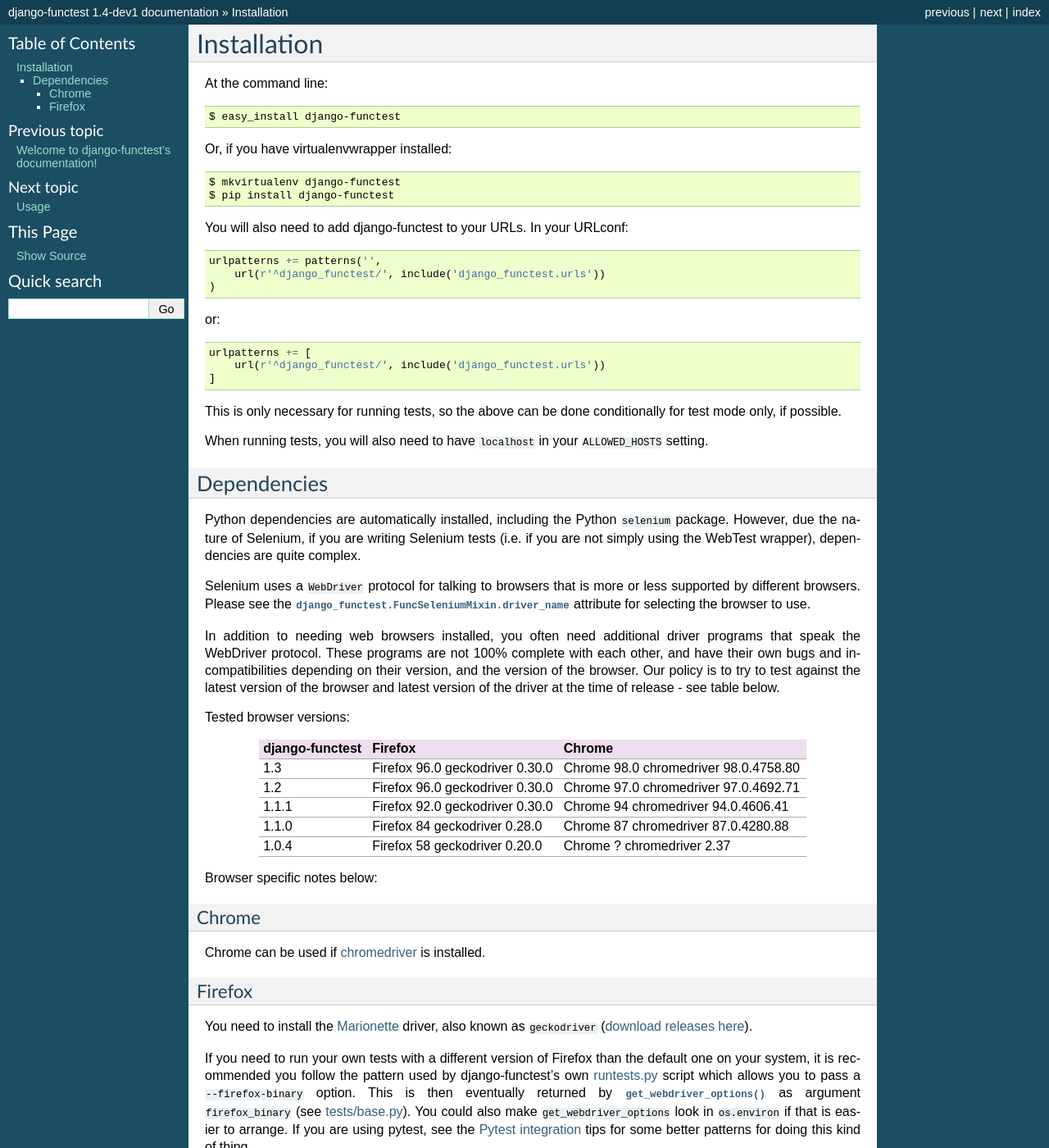
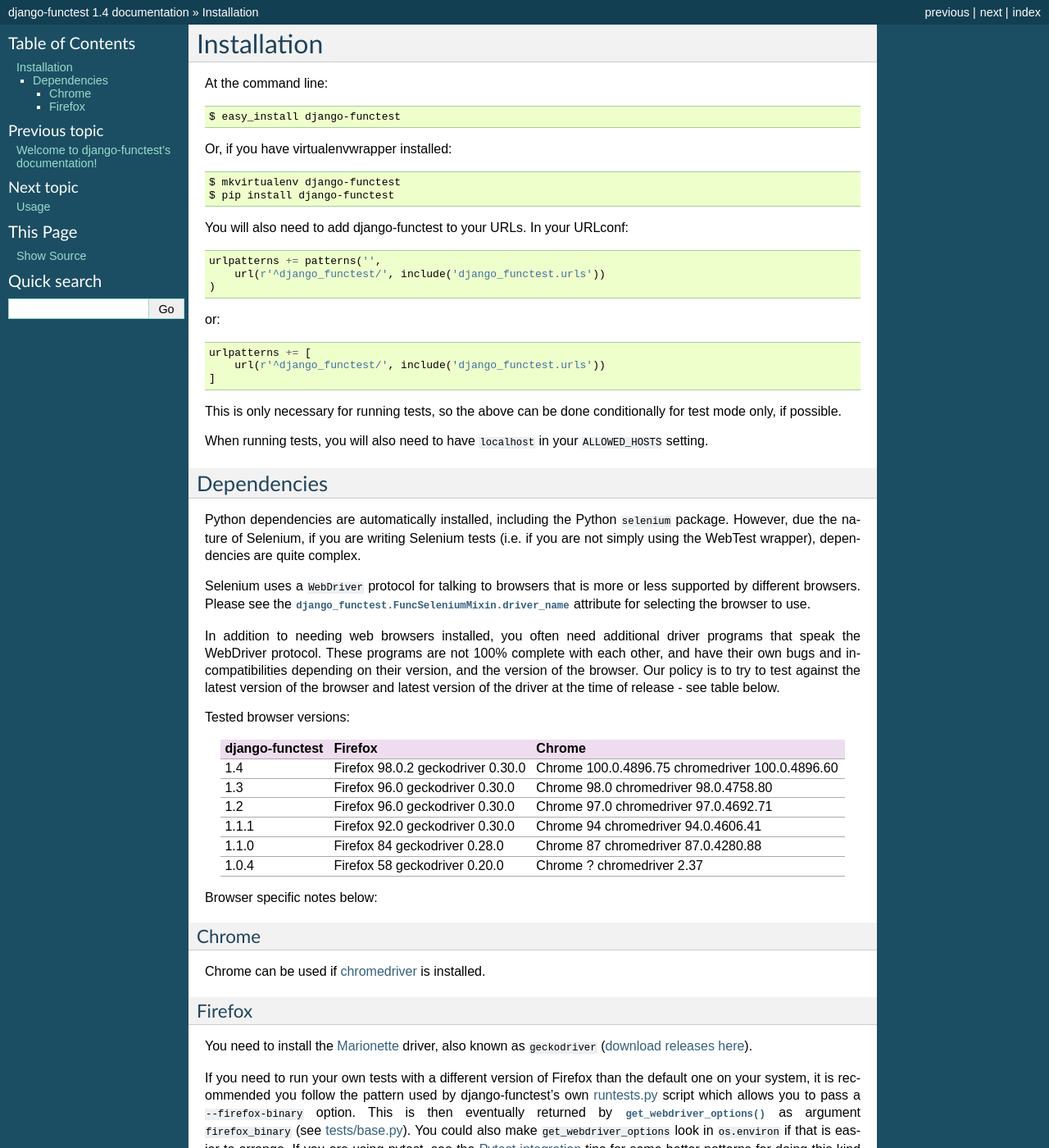
Before and after one commit to django-functest/django-functest, a Sphinx documentation site: the page built from docs/installation.rst, in a window 1280 px wide and 1400 px high. Shown: the whole window at 82% size. Built offline with Sphinx 7.4.7, drawn with Linux system fonts in a browser that asks for light colours; some of the changed text lies outside the part shown.

```diff
--- a/HISTORY.rst
+++ b/HISTORY.rst
@@ -3,7 +3,7 @@
 History
 -------
 
-1.4 (unreleased)
+1.4 (2022-04-12)
 ++++++++++++++++
 
 * Fixed bug with ``get_session_data()`` not being empty after
--- a/django_functest/__init__.py
+++ b/django_functest/__init__.py
@@ -5,7 +5,7 @@ from .funcwebtest import FuncWebTestMixin
 from .server import MultiThreadedLiveServerMixin
 from .utils import AdminLoginMixin, ShortcutLoginMixin
 
-__version__ = "1.4-dev1"
+__version__ = "1.4"
 
 __all__ = [
     "FuncBaseMixin",
--- a/docs/conf.py
+++ b/docs/conf.py
@@ -48,7 +48,7 @@ copyright = "2016-2018, Luke Plant"
 # The short X.Y version.
 version = "1.4"
 # The full version, including alpha/beta/rc tags.
-release = "1.4-dev1"
+release = "1.4"
 
 # The language for content autogenerated by Sphinx. Refer to documentation
 # for a list of supported languages.
--- a/docs/installation.rst
+++ b/docs/installation.rst
@@ -55,6 +55,9 @@ Tested browser versions:
 +-------------------+---------------------+----------------------------+
 | django-functest   | Firefox             | Chrome                     |
 +===================+=====================+============================+
+| 1.4               | Firefox 98.0.2      | Chrome 100.0.4896.75       |
+|                   | geckodriver 0.30.0  | chromedriver 100.0.4896.60 |
++-------------------+---------------------+----------------------------+
 | 1.3               | Firefox 96.0        | Chrome 98.0                |
 |                   | geckodriver 0.30.0  | chromedriver 98.0.4758.80  |
 +-------------------+---------------------+----------------------------+
--- a/setup.py
+++ b/setup.py
@@ -7,7 +7,7 @@ try:
 except ImportError:
     from distutils.core import setup
 
-version = "1.4-dev1"
+version = "1.4"
 
 if sys.argv[-1] == "publish":
     try:
```
